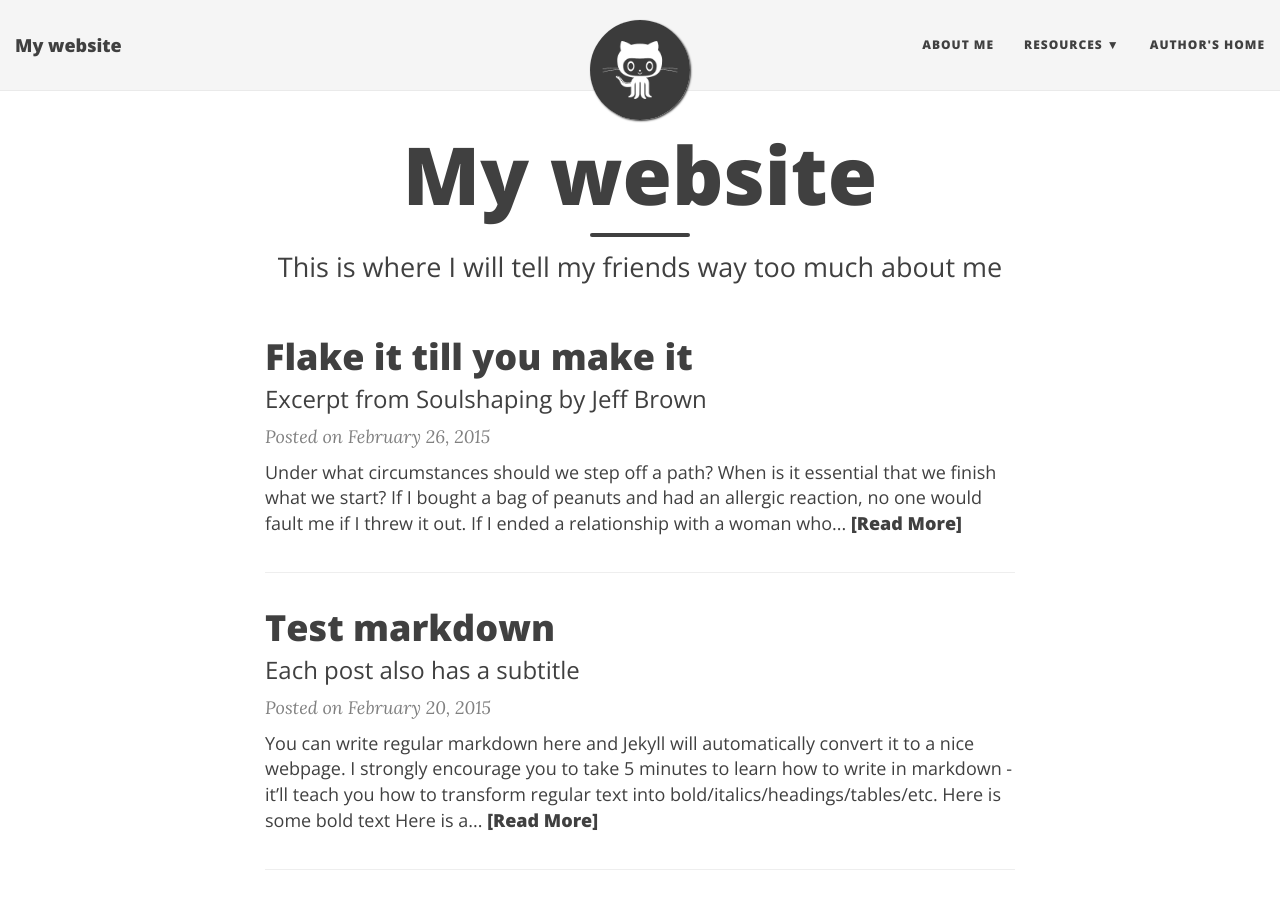
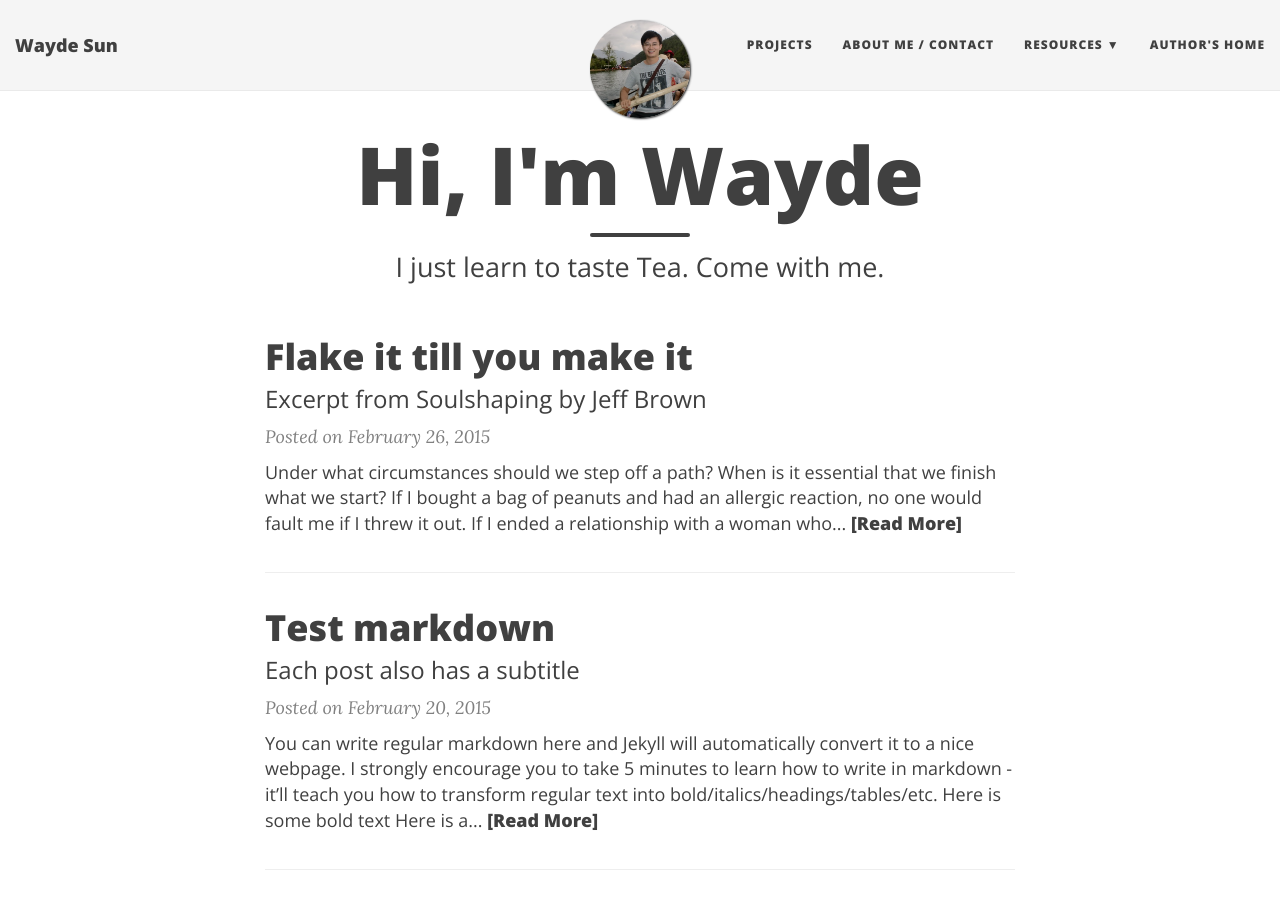
Before and after one commit to sunzhongmou/wayde191.github.io, a Jekyll site: the page built from index.html, in a window 1280 px wide and 900 px high. Built offline with Jekyll 4.4.1, drawn with Linux system fonts in a browser that asks for light colours; nearby versions of some CDN libraries; the list of posts is cut into pages by our own code; some of the changed text lies outside the part shown.

Commit message:
for detail; Wayde

```diff
--- a/_config.yml
+++ b/_config.yml
@@ -4,7 +4,7 @@
 # baseurl is the website's URL without the hostname
 
 # If you are building a simple GitHub user page (http://username.github.io) then use these settings:
-url: "http://username.github.io"
+url: "http://wayde191.github.io"
 baseurl: ""
 
 # If you are building a GitHub project page then use these settings:
@@ -14,21 +14,20 @@ baseurl: ""
 # Of course don't forget to change the username and projectname to YOUR username and project
 
 # Name of website
-title: My website
+title: Wayde Sun
 
 # Short description of your site
-description: A virtual proof that name is awesome!
+description: Hakuna matata. Means no worries for the rest days of your life!
 
 # --- Navigation bar options --- #
 
 # List of links in the navigation bar
 navbar-links:
-  About Me: "aboutme"
+  PROJECTS: "aboutme"
+  ABOUT ME / CONTACT: "aboutme"
   Resources:
-    - Beautiful Jekyll: "http://deanattali.com/beautiful-jekyll/"
-    - Learn markdown: "http://www.markdowntutorial.com/"
-    - GitHub Pages: "https://pages.github.com/"
-  Author's home: "http://deanattali.com"
+    - GitHub Pages: "https://github.com/wayde191"
+  Author's home: "http://www.ihakula.com"
 
 # Image to show in the navigation bar - image must be a square (width = height)
 # Remove this parameter if you don't want an image in the navbar
@@ -39,8 +38,8 @@ avatar: "/img/avatar-icon.png"
 # Change all these values or delete the ones you don't want.
 # Important: you must keep the "name" parameter, everything else you can remove
 author:
-  name: Some Person
-  email: "youremail@domain.com"
+  name: Wayde Sun
+  email: "wayde.sun@gmail.com"
   facebook: yourname  # eg. daattali
   github: yourname    # eg. daattali
   twitter: yourname   # eg. daattali
@@ -59,7 +58,7 @@ footer-links-active:
 
 # How to display the link to the website in the footer
 # Remove this if you don't want a link in the footer
-url-pretty: "MyWebsite.com"  # eg. "deanattali.com/beautiful-jekyll"
+url-pretty: "www.ihakula.com"
 
 # --- Misc --- #
 
--- a/index.html
+++ b/index.html
@@ -1,7 +1,7 @@
 ---
 layout: page
-title: My website
-subtitle: This is where I will tell my friends way too much about me
+title: Hi, I'm Wayde
+subtitle: I just learn to taste Tea. Come with me.
 ---
 
 <div class="posts-list">
```
Also changed, not shown: img/avatar-icon.png, img/avatar-icon1.png (added).
